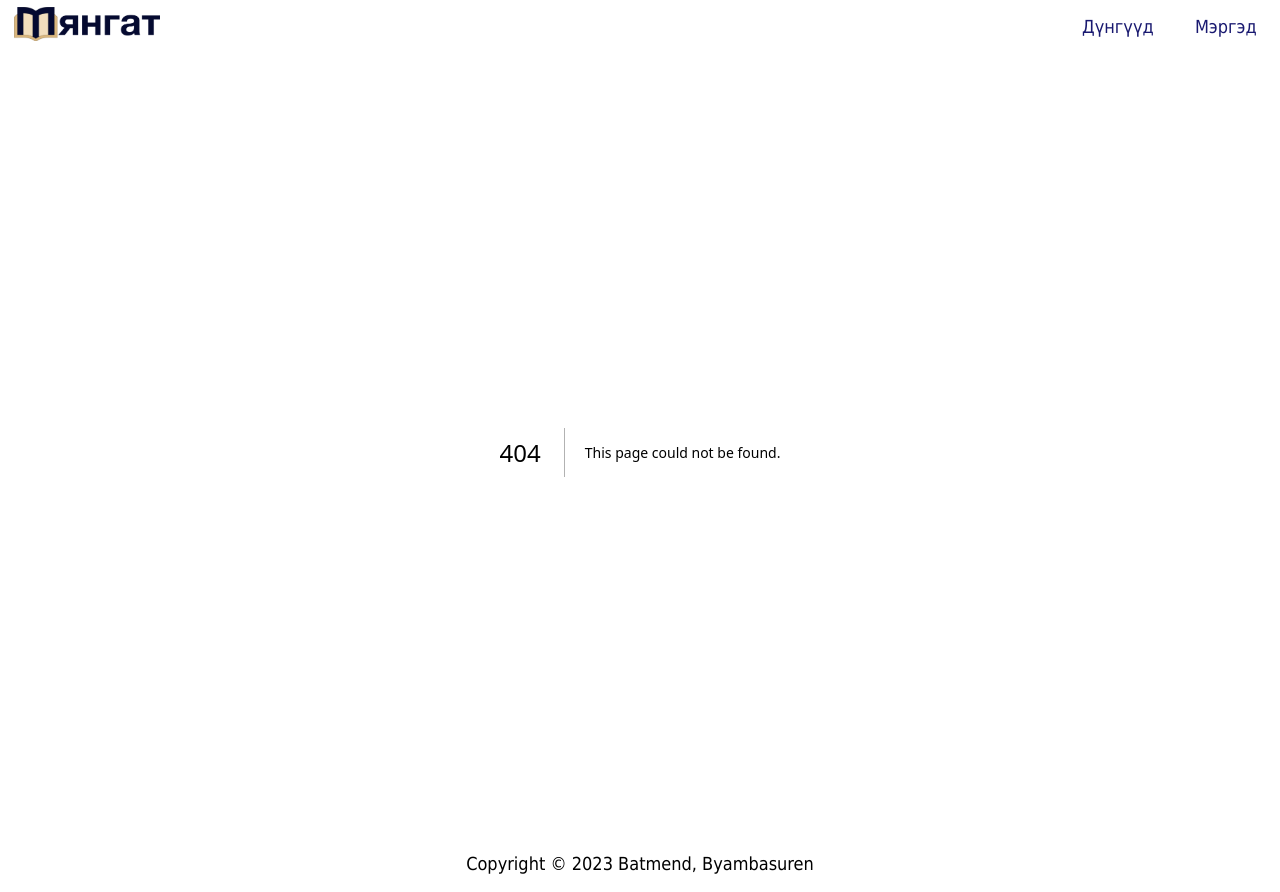
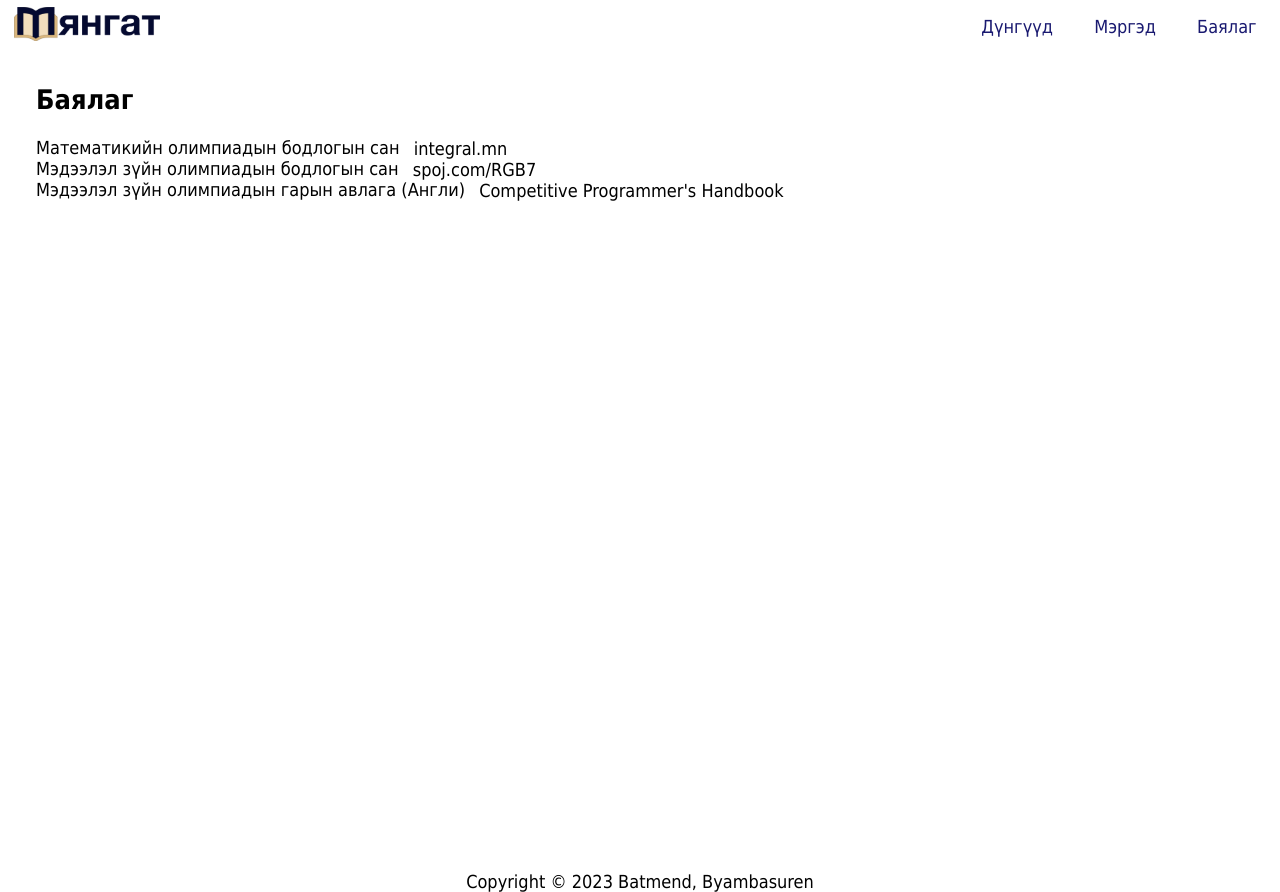
Before and after one commit to batmendbar/myangat-nextjs, a Next.js app: page /resources in a window 1280 px wide. Before the commit this address had no page. Built offline with nearby package versions, Linux system fonts and the light colour scheme.

Commit message:
Adds resources

```diff
--- a/app/navbar.jsx
+++ b/app/navbar.jsx
@@ -9,6 +9,10 @@ let navbarElements = [
 	{
 		name: "Мэргэд",
 		href: "/halloffame",
+	},
+	{
+		name: "Баялаг",
+		href: "/resources",
 	},
 ];
 
--- /dev/null
+++ b/app/resources/page.jsx
@@ -0,0 +1,27 @@
+import Link from "next/link";
+
+export default function Resources() {
+	return (
+		<main>
+			<h2>Баялаг</h2>
+			<div>
+				Математикийн олимпиадын бодлогын сан{" "}
+				<Link href="https://www.integral.mn/olympiads">
+					integral.mn
+				</Link>
+			</div>
+			<div>
+				Мэдээлэл зүйн олимпиадын бодлогын сан{" "}
+				<Link href="https://www.spoj.com/RGB7/problems/main/">
+					spoj.com/RGB7
+				</Link>
+			</div>
+			<div>
+				Мэдээлэл зүйн олимпиадын гарын авлага (Англи){" "}
+				<Link href="https://cses.fi/book/book.pdf">
+					Competitive Programmer's Handbook
+				</Link>
+			</div>
+		</main>
+	);
+}
```
